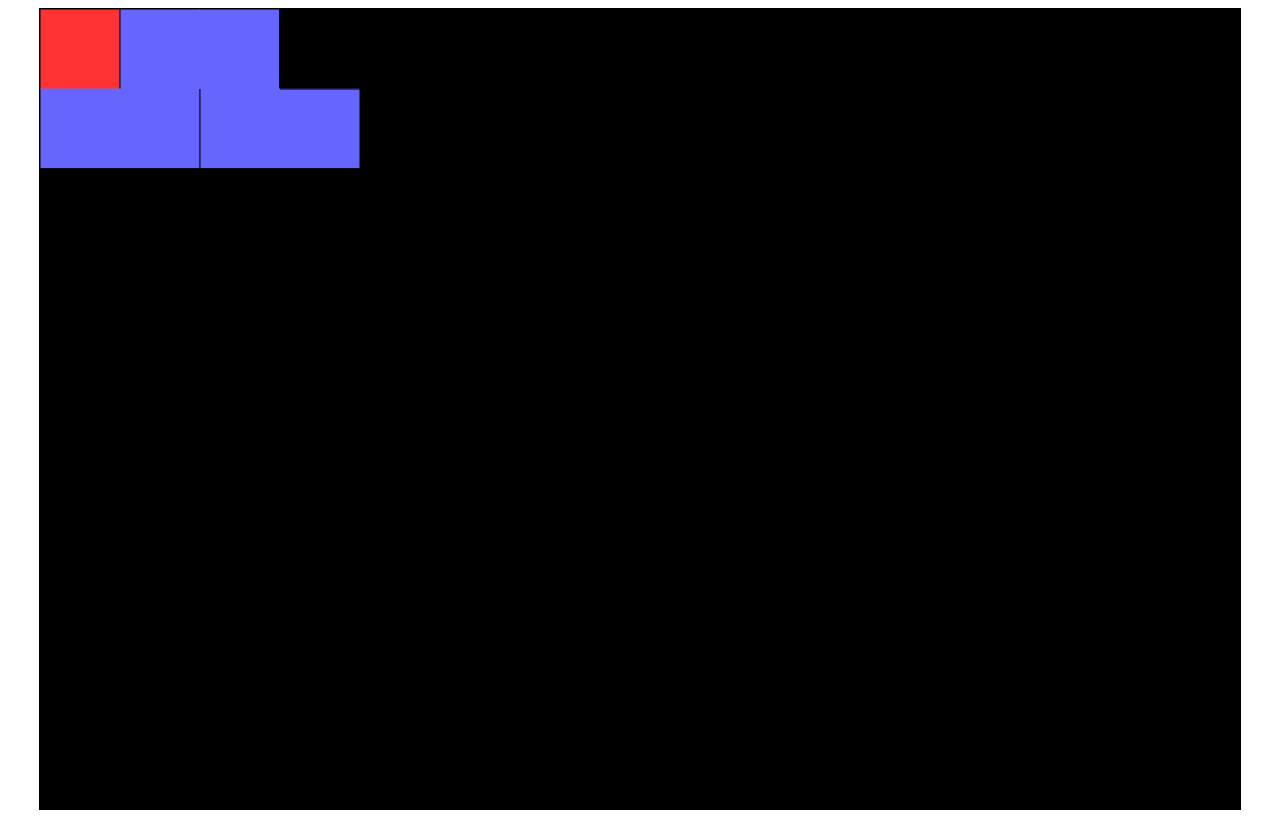
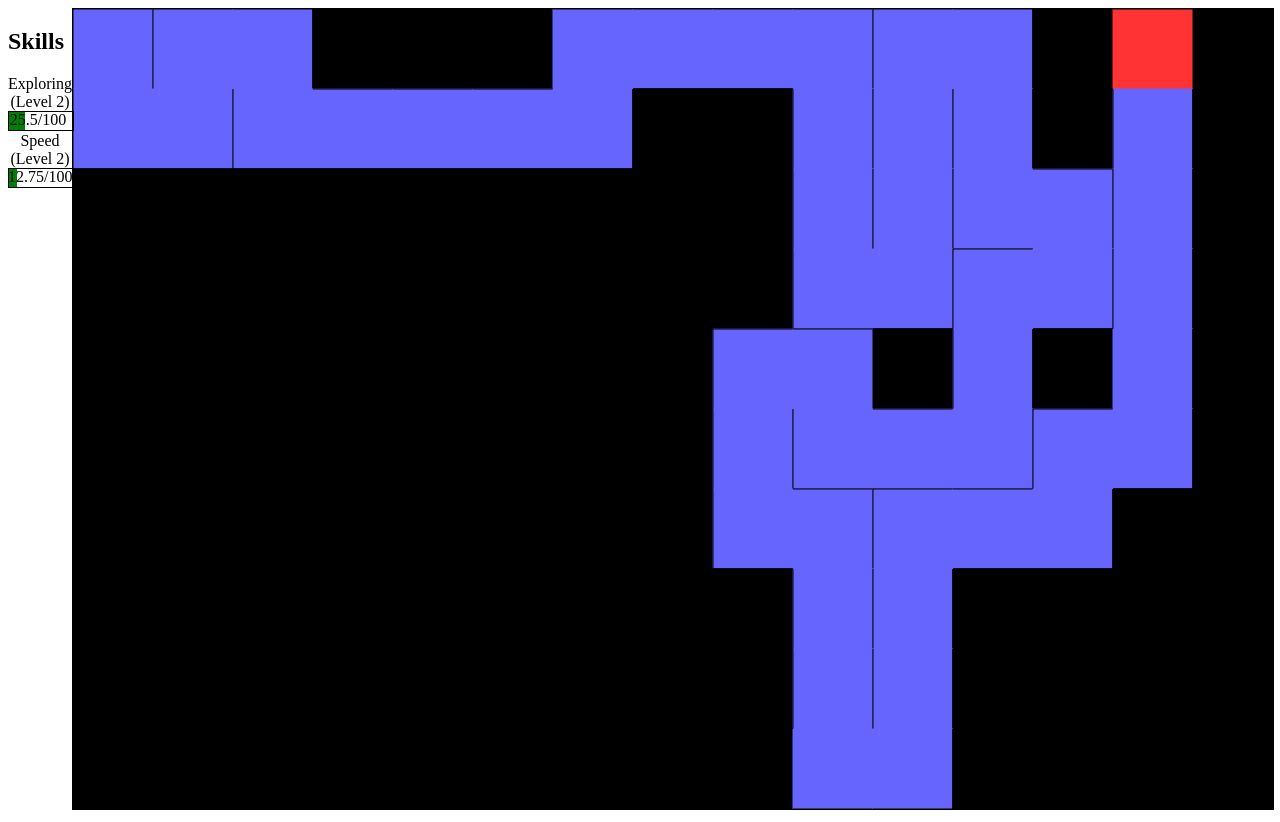
Before and after one commit to CuAnnan/GraphMaze, a plain HTML site: page index.html in a window 1280 px wide. Drawn offline with Linux system fonts and the light colour scheme.

Commit message:
start of the ui

```diff
--- a/css/maze.css
+++ b/css/maze.css
@@ -35,3 +35,56 @@
 {
     flex: 2;
 }
+
+.skill
+{
+    margin-bottom:1.3em;
+}
+
+.skillXP
+{
+    position:absolute;
+    width:100%;
+    display:flex;
+    z-index:2;
+}
+
+.skillXP span
+{
+    flex:1;
+}
+
+.skillXPEarned
+{
+    text-align:right;
+}
+
+.skillXPToLevel
+{
+    text-align:left;
+}
+
+.skillDetails
+{
+    text-align:center;
+}
+
+.skillLevelStuff
+{
+    position:relative;
+}
+
+.skillProgressBar
+{
+    position:absolute;
+    border:1px solid black;
+    width:100%;
+    z-index:1;
+}
+
+.currentProgress
+{
+    width:0%;
+    background-color:green;
+
+}
--- a/index.html
+++ b/index.html
@@ -7,11 +7,26 @@
     <body>
         <div id="mbContainer">
             <div id="leftbar">
-
+                <h2>Skills</h2>
+                <div id="skillsDiv"></div>
             </div>
             <div id="maze">
                 <canvas id="mazeCanvas" width="1200" height="800"></canvas>
             </div>
         </div>
+        <template id="skillTemplate"><div class="skill">
+                <div class="skillDetails">
+                    <span class="skillName"></span> (Level <span class="skillLevel"></span>)
+                </div>
+                <div class="skillLevelStuff">
+                    <div class="skillProgressBar">
+                        <div class="currentProgress">&nbsp;</div>
+                    </div>
+                    <div class="skillXP">
+                        <span class="skillXPEarned"></span>/<span class="skillXPToLevel"></span>
+                    </div>
+                </div>
+
+            </div></template>
     </body>
 </html>
--- a/js/Cell.class.js
+++ b/js/Cell.class.js
@@ -139,9 +139,10 @@ class Cell
 
     visit()
     {
+        let xp = this.explored?0.5:1;
         return {skills: [
-            {name:Skills.getSkillByName("Exploring").name, xp:1},
-            {name:Skills.getSkillByName("Speed").name, xp:1}
+            {name:Skills.getSkillByName("Exploring").name, xp},
+            {name:Skills.getSkillByName("Speed").name, xp}
         ]};
     }
 
--- a/js/Explorer.class.js
+++ b/js/Explorer.class.js
@@ -1,6 +1,12 @@
 import {Skills} from "./Skills.class.js";
+import Signaller from "./Signaller.class.js";
 
-class Explorer
+const ExplorerEvents = {
+    mazeExplored:'mazeExplored',
+    explorerSkillIncreased:'explorerSkillIncreased',
+};
+
+class Explorer extends Signaller
 {
     /**
      * @type {Maze}
@@ -12,33 +18,29 @@ class Explorer
      */
     current;
     exploreDuration;
-    signalDoneFunction;
     energy;
     hp;
     mp;
     skills;
 
-    constructor(maze, signalDoneFunction = ()=>{console.log("Done")})
+    constructor(maze)
     {
-        this.maze = maze;
-        this.searchPath = [];
-        this.current = maze.getStartCell();
-        this.current.isVisiting = this.current.explored = true;
-        this.searchPath.push(this.current);
-        this.signalDoneFunction = signalDoneFunction;
+        super();
+        this.setMaze(maze);
         this.exploreDuration = 1;
-
         this.energy = 20;
         this.hp = 10;
         this.mp = 5;
         this.skills = {};
-        let allSkills = Skills.getSkills();
+    }
 
-        for(let skill in allSkills)
-        {
-            this.skills[skill] = Skills.getSkillByName(skill);
-        }
-
+    setMaze(maze)
+    {
+        this.searchPath = [];
+        this.maze = maze;
+        this.current = maze.getStartCell();
+        this.current.isVisiting = this.current.explored = true;
+        this.searchPath.push(this.current);
     }
 
     getSkillByName(name)
@@ -46,23 +48,33 @@ class Explorer
         return this.skills[name];
     }
 
+    improveSkill(skill)
+    {
+        if(!this.skills[skill.name])
+        {
+            let skillCopy = Object.create(Skills.getSkillByName(skill.name));
+            this.skills[skillCopy.name] =skillCopy;
+            this.signal(ExplorerEvents.explorerSkillIncreased, skillCopy);
+        }
+        this.skills[skill.name].addXP(skill.xp);
+    }
+
     exploreStep()
     {
         let result = this.current.visit();
+
         for(let skill of result.skills)
         {
-            console.log(skill);
-            this.skills[skill.name].addXP(skill.xp);
+            this.improveSkill(skill);
         }
-
-
 
         if(this.current === this.maze.getEndCell())
         {
-            this.signalDoneFunction();
+            this.signal(ExplorerEvents.mazeExplored);
             return true;
         }
         let neighbour = this.current.getRandomUnexploredNeighbour();
+        this.current.isVisiting = false;
 
         if(neighbour !== null)
         {
@@ -76,8 +88,12 @@ class Explorer
             this.searchPath.pop();
             this.current = this.searchPath[this.searchPath.length - 1];
         }
+        this.current.isVisiting = true;
+
         return false;
     }
 }
 
+export {Explorer, ExplorerEvents};
+
 export default Explorer;
--- /dev/null
+++ b/js/Signaller.class.js
@@ -0,0 +1,26 @@
+class SignallerClass
+{
+    constructor()
+    {
+        this.callbacks = {};
+    }
+
+    signal(event, ...eventArgs)
+    {
+        for(let callback of this.callbacks[event])
+        {
+            callback(this, ...eventArgs);
+        }
+    }
+
+    on(event, callback)
+    {
+        if(!this.callbacks[event])
+        {
+            this.callbacks[event] = [];
+        }
+        this.callbacks[event].push(callback);
+    }
+}
+
+export default SignallerClass;
--- a/js/Skills.class.js
+++ b/js/Skills.class.js
@@ -9,7 +9,7 @@ class Skill
     {
         this.name = name;
         this.growthRate = growthRate;
-        this.level = 0;
+        this.level = 1;
         this.xp = 0;
     }
 
@@ -21,19 +21,18 @@ class Skill
     setXP(xp)
     {
         this.xp = parseInt(xp);
-        this.level = Math.floor(Math.log10(this.xp));
+        this.level = 1 + Math.floor(Math.log10(this.xp));
     }
 
     addXP(xpAmount)
     {
         this.xp += xpAmount * this.growthRate;
-        console.log(this.xp);
-        this.level = Math.max(0,Math.floor(Math.log10(this.xp)));
+        this.level = 1 + Math.max(0,Math.floor(Math.log10(this.xp)));
     }
 
     getXPToLevel()
     {
-        return Math.pow(this.level + 1, 10) - this.xp;
+        return Math.pow(10, this.getLevel());
     }
 }
 
--- a/js/index.js
+++ b/js/index.js
@@ -1,11 +1,14 @@
 import Maze from './Maze.class.js';
 import Directions from './Directions.class.js';
-import Explorer from './Explorer.class.js';
+import {Explorer, ExplorerEvents} from './Explorer.class.js';
+
+const baseInterval = 100;
 
 (
     ()=>
     {
         let $mazeCanvas, ctx, maze, cellWidth, cellHeight, mazeWidth, mazeHeight;
+        let $skillsDiv;
         let explorer;
         let colors = {
             'deadEnd':'#3333ff',
@@ -14,7 +17,7 @@ import Explorer from './Explorer.class.js';
         };
         let steps = 1;
         let speed = 10;
-        let intervalLength = 1000;
+        let intervalLength = baseInterval;
         let mazeConfig = {cells:{rows:10,columns:15}};
 
         function $(elementId)
@@ -121,6 +124,19 @@ import Explorer from './Explorer.class.js';
             }
         }
 
+        function updateSkillLevels()
+        {
+            for(let skillName in explorer.skills)
+            {
+                let $skill = $(`skill_${skillName}`);
+                let skill = explorer.getSkillByName(skillName);
+                $skill.querySelector('.skillLevel').innerText = skill.getLevel();
+                $skill.querySelector('.skillXPEarned').innerText = skill.xp;
+                $skill.querySelector('.skillXPToLevel').innerText = skill.getXPToLevel();
+                $skill.querySelector('.currentProgress').style.width = `${skill.xp/skill.getXPToLevel() * 100}%`;
+            }
+        }
+
         function exploreMaze()
         {
             let i = 0;
@@ -128,28 +144,14 @@ import Explorer from './Explorer.class.js';
             while(result === false && i < steps)
             {
                 result = explorer.exploreStep();
-                console.log(explorer.getSkillByName("Speed").getLevel(), Math.sqrt(explorer.getSkillByName("Speed").getLevel()));
-
-                intervalLength /= Math.max(1, Math.sqrt(explorer.getSkillByName("Speed").getLevel()));
-                console.log(intervalLength);
+                intervalLength = baseInterval / Math.max(1, Math.pow(explorer.getSkillByName("Speed").getLevel(), 0.025));
                 i++;
             }
 
             drawMaze();
+            updateSkillLevels();
 
-            if(result)
-            {
-                // hoistMaze().then((maze)=>{
-                //     explorer = new ExplorerParty(maze);
-                //     window.setTimeout(
-                //         ()=>{
-                //             requestAnimationFrame(exploreMaze);
-                //         },
-                //         intervalLength
-                //     );
-                // });
-            }
-            else
+            if(!result)
             {
                 window.setTimeout(
                     ()=>{
@@ -158,12 +160,34 @@ import Explorer from './Explorer.class.js';
                     intervalLength
                 );
             }
+        }
 
+        function mazeExplored(explorer)
+        {
+            hoistMaze()
+                .then(drawMaze)
+                .then(()=>{
+                    explorer.setMaze(maze);
+                    exploreMaze();
+                });
         }
+
+        function updateSkills(explorer, skill)
+        {
+            let $template = $('skillTemplate');
+            let $clone = $template.content.cloneNode(true);
+            $clone.firstChild.id = `skill_${skill.name}`;
+            $clone.querySelector('.skillName').innerHTML = skill.name;
+            $clone.querySelector('.skillLevel').innerHTML = skill.level;
+            $clone.querySelector('.skillXPEarned').innerHTML = skill.xp;
+            $clone.querySelector('.skillXPToLevel').innerHTML = skill.getXPToLevel();
+            $skillsDiv.appendChild($clone);
+        }
+
 
         window.addEventListener("load", function(){
             $mazeCanvas = $('mazeCanvas');
-
+            $skillsDiv = $('skillsDiv');
 
             // $('speed').addEventListener('change', (evt)=>{
             //     setSpeed(evt.target.value);
@@ -176,6 +200,8 @@ import Explorer from './Explorer.class.js';
                 .then(drawMaze)
                 .then(()=>{
                     explorer = new Explorer(maze);
+                    explorer.on(ExplorerEvents.mazeExplored, mazeExplored);
+                    explorer.on(ExplorerEvents.explorerSkillIncreased, updateSkills);
                     exploreMaze();
                 });
         });
```
